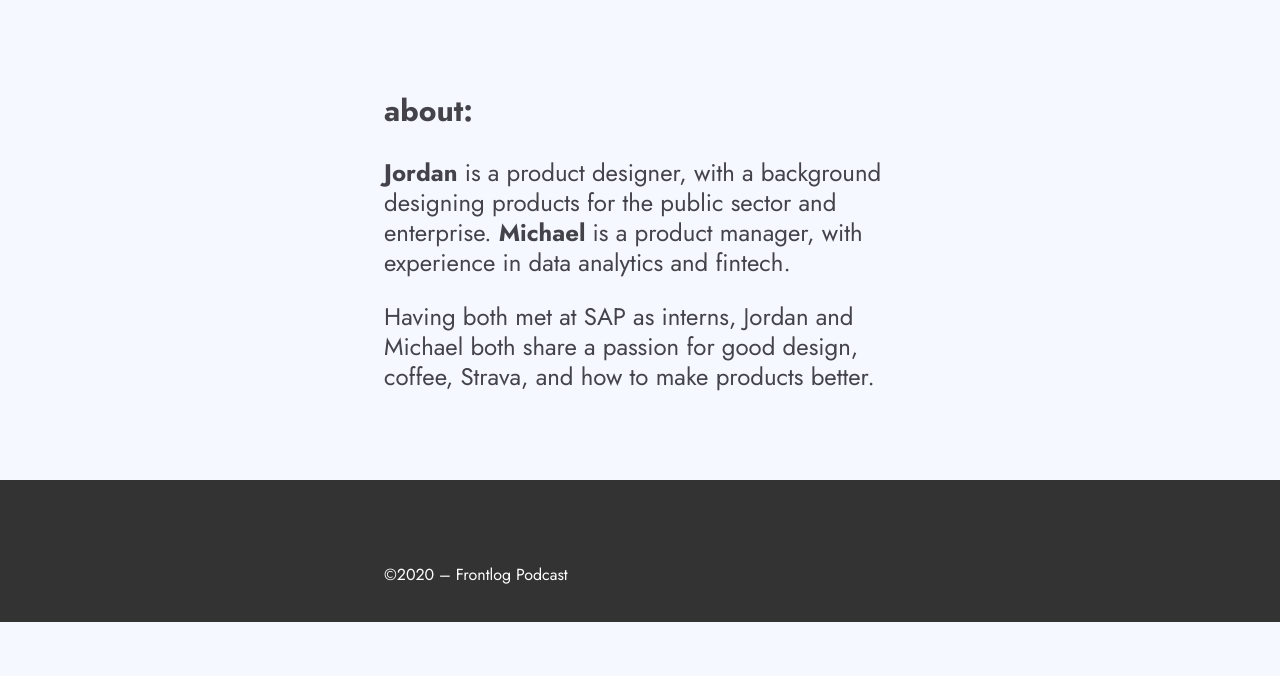
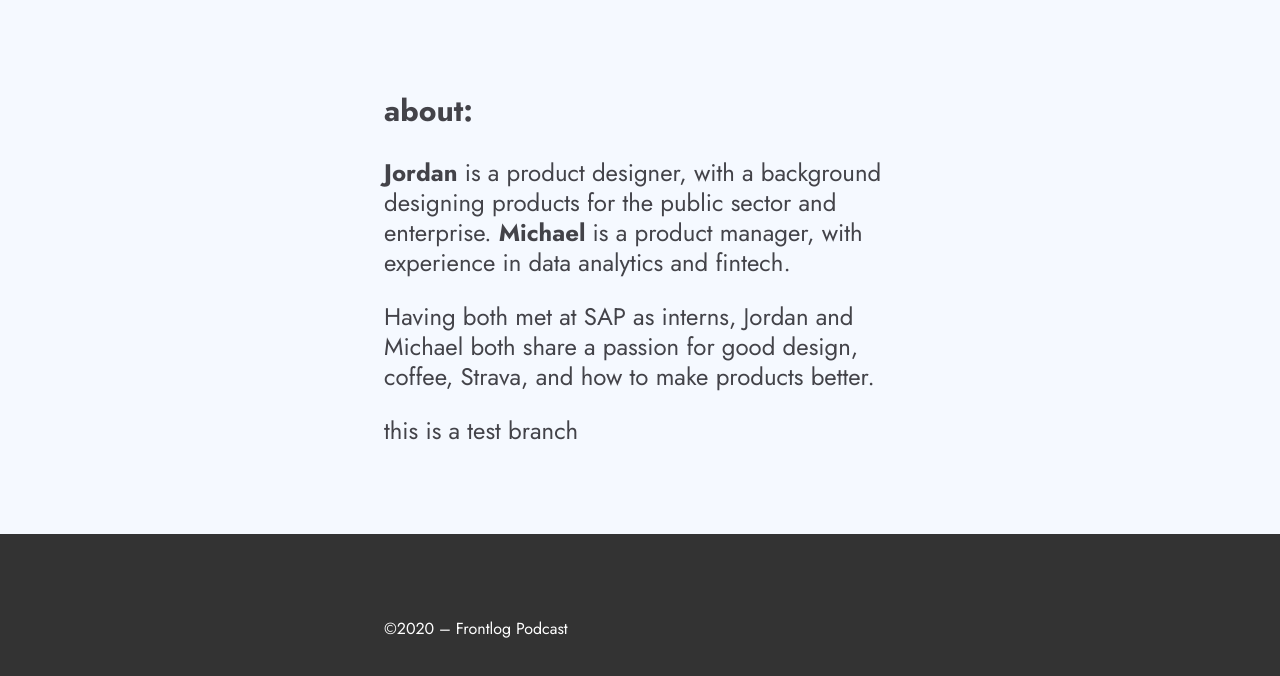
Before and after one commit to jordanyep/Frontlog-Podcast, a plain HTML site: page index.html in a window 1280 px wide. Shown: the part 1464-2140 px from the top of the page. Before the commit the page ends 2086 px from the top, so only its background shows below. Drawn offline with Linux system fonts and the light colour scheme.

Commit message:
updated index.html
test branch

```diff
--- a/index.html
+++ b/index.html
@@ -57,6 +57,8 @@
             <p><strong>Jordan</strong> is a product designer, with a background designing products for the public sector and enterprise. <strong>Michael</strong> is a product manager, with experience in data analytics and fintech.</p>
 
             <p>Having both met at SAP as interns, Jordan and Michael both share a passion for good design, coffee, Strava, and how to make products better.</p>
+
+            <p>this is a test branch</p>
         </div>
 
 
```
